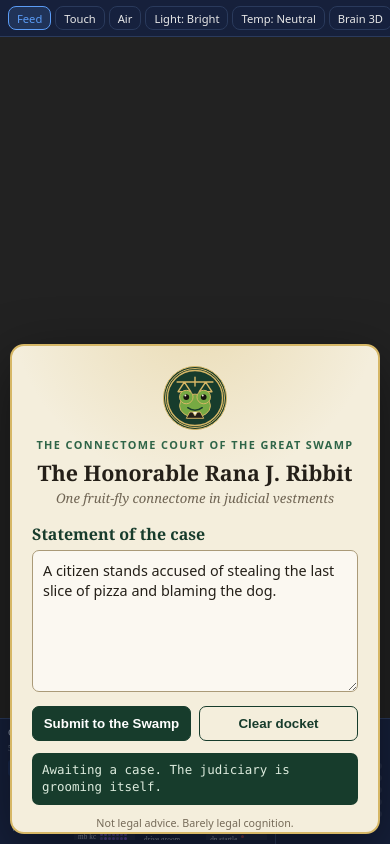
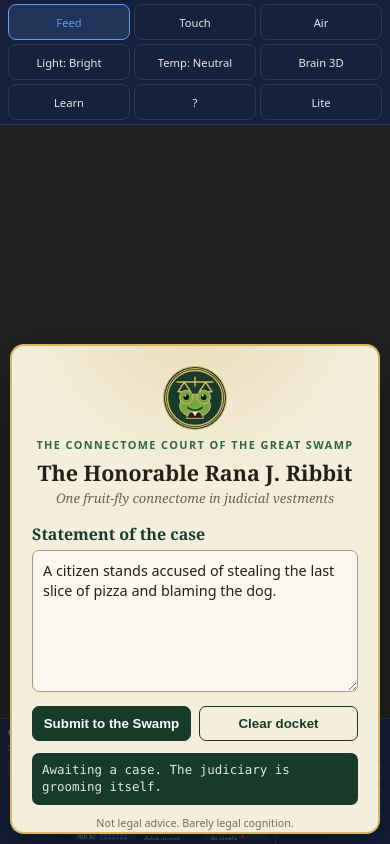
Before and after one commit to asmolebot/frogcourt, a website: page index.html in a window 390 px wide. Drawn offline with Linux system fonts and the light colour scheme; no server answers.

Commit message:
fix: fit toolbar controls on mobile screens

```diff
--- a/css/frogcourt.css
+++ b/css/frogcourt.css
@@ -173,6 +173,47 @@
     font: 0.67rem/1.3 system-ui, sans-serif;
 }
 
+@media (max-width: 768px) {
+    #toolbar {
+        --court-toolbar-height: 84px;
+        height: var(--court-toolbar-height);
+    }
+
+    .toolbar-left {
+        display: grid;
+        grid-template-columns: repeat(5, minmax(0, 1fr));
+        width: 100%;
+        gap: 4px;
+    }
+
+    .toolbar-left .tool-btn {
+        min-height: 36px;
+        padding: 4px;
+    }
+
+    .toolbar-right {
+        display: none;
+    }
+
+    .help-overlay {
+        top: calc(94px + env(safe-area-inset-top, 0px));
+    }
+}
+
+@media (max-width: 480px) {
+    #toolbar {
+        --court-toolbar-height: 124px;
+    }
+
+    .toolbar-left {
+        grid-template-columns: repeat(3, minmax(0, 1fr));
+    }
+
+    .help-overlay {
+        top: calc(134px + env(safe-area-inset-top, 0px));
+    }
+}
+
 @media (max-width: 760px) {
     #frogcourt-panel {
         top: auto;
--- a/index.html
+++ b/index.html
@@ -11,7 +11,7 @@
     <link rel="icon" href="./svg/frogcourt-seal.svg" type="image/svg+xml">
     <link rel="manifest" href="./site.webmanifest">
     <link rel="stylesheet" type="text/css" href="./css/main.css?v=17">
-    <link rel="stylesheet" type="text/css" href="./css/frogcourt.css?v=1">
+    <link rel="stylesheet" type="text/css" href="./css/frogcourt.css?v=2">
 </head>
 
 <body>
```
